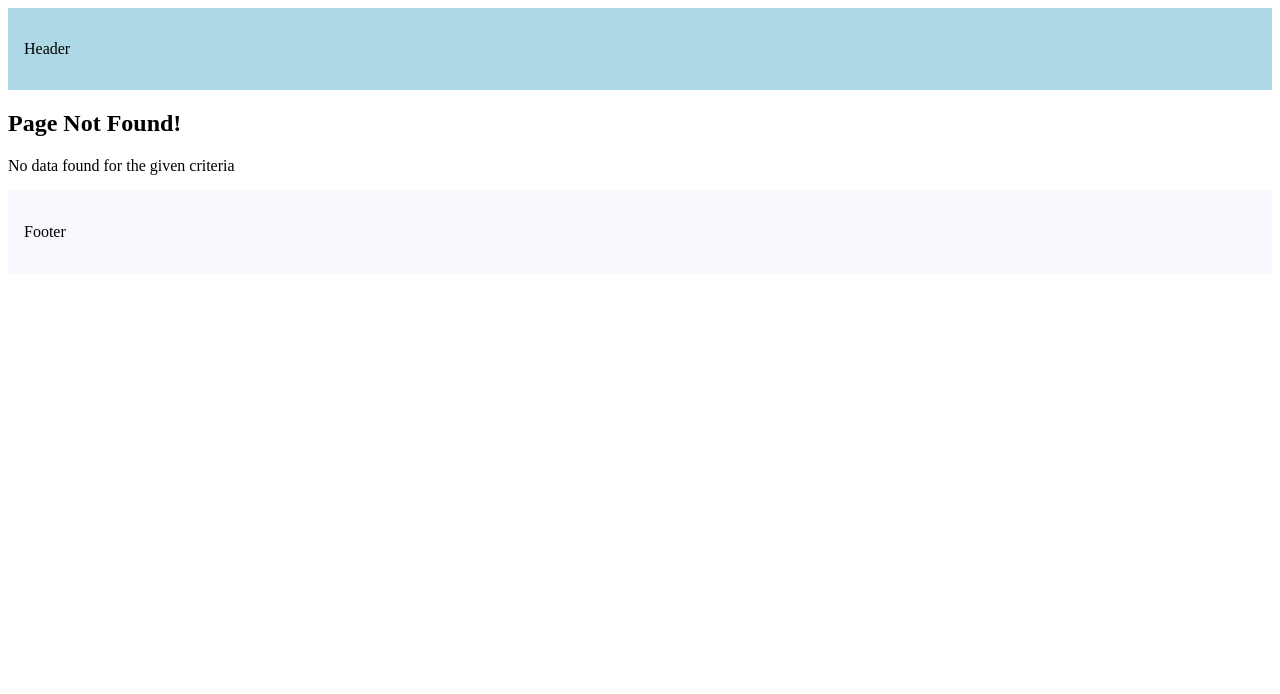
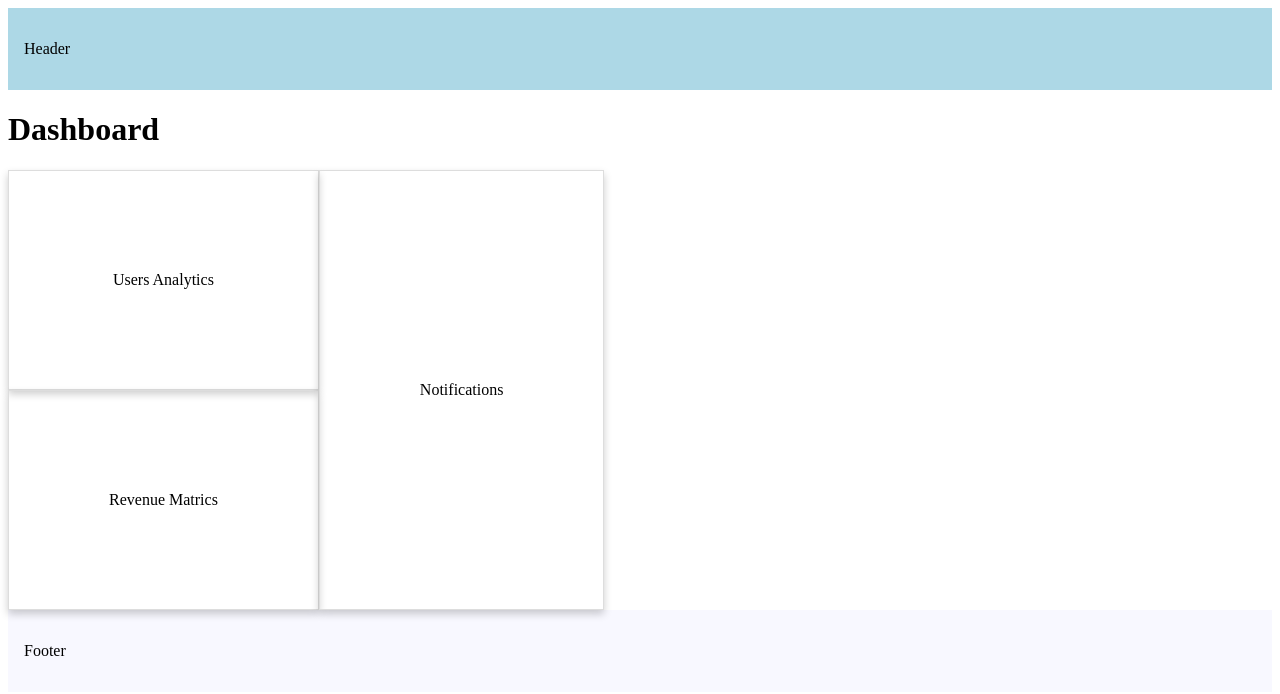
Before and after one commit to ArafatCMT/Learning-Next-js, a Next.js app in the folder routing-demo/: page /dashboard in a window 1280 px wide. Before the commit this address had no page. Shown: the top 694 px of the page. Built offline with nearby package versions, Linux system fonts and the light colour scheme.

Commit message:
parallel routes

```diff
--- /dev/null
+++ b/routing-demo/app/dashboard/@notifications/page.tsx
@@ -0,0 +1,9 @@
+import { Card } from "@/components/card";
+
+export default function Notifications(){
+    return (
+        <>
+            <Card>Notifications</Card>
+        </>
+    )
+}
--- /dev/null
+++ b/routing-demo/app/dashboard/@revenue/page.tsx
@@ -0,0 +1,9 @@
+import { Card } from "@/components/card";
+
+export default function RevenueMatrics(){
+    return (
+        <>
+            <Card>Revenue Matrics</Card>
+        </>
+    )
+}
--- /dev/null
+++ b/routing-demo/app/dashboard/@users/page.tsx
@@ -0,0 +1,9 @@
+import { Card } from "@/components/card";
+
+export default function UsersAnalytics(){
+    return (
+        <>
+            <Card>Users Analytics</Card>
+        </>
+    )
+}
--- /dev/null
+++ b/routing-demo/app/dashboard/layout.tsx
@@ -0,0 +1,25 @@
+export default function ({
+    children,
+    users,
+    revenue,
+    notifications,
+}:{
+    children:React.ReactNode,
+    users:React.ReactNode,
+    revenue:React.ReactNode,
+    notifications:React.ReactNode,
+}){
+    return(
+        <>
+            <div>{children}</div>
+            <div style={{display:"flex"}}>
+                <div style={{display:"flex", flexDirection:"column"}}>
+                    <div>{users}</div>
+                    <div>{revenue}</div>
+                </div>
+
+                <div style={{display:"flex", flex:1}}>{notifications}</div>
+            </div>
+        </>
+    )
+}
--- /dev/null
+++ b/routing-demo/app/dashboard/page.tsx
@@ -0,0 +1,7 @@
+export default function Dashboard(){
+    return(
+        <>
+            <h1>Dashboard</h1>
+        </>
+    )
+}
--- /dev/null
+++ b/routing-demo/components/card.tsx
@@ -0,0 +1,14 @@
+export const Card = ({children}:{children:React.ReactNode})=>{
+    const cardStyle ={
+        padding:"100px",
+        maring:"10px",
+        boxShadow:"0 4px 8px 0 rgba(0, 0, 0, 0.2)",
+        border:"1px solid #ddd",
+        display: "flex",
+        justifyContent:"center",
+        alignItems:"center"
+    };
+    return (
+        <div style={cardStyle}>{children}</div>
+    )
+}
```
Also changed, not shown: routing-demo/app/layout.tsx (+7 -6 lines).
